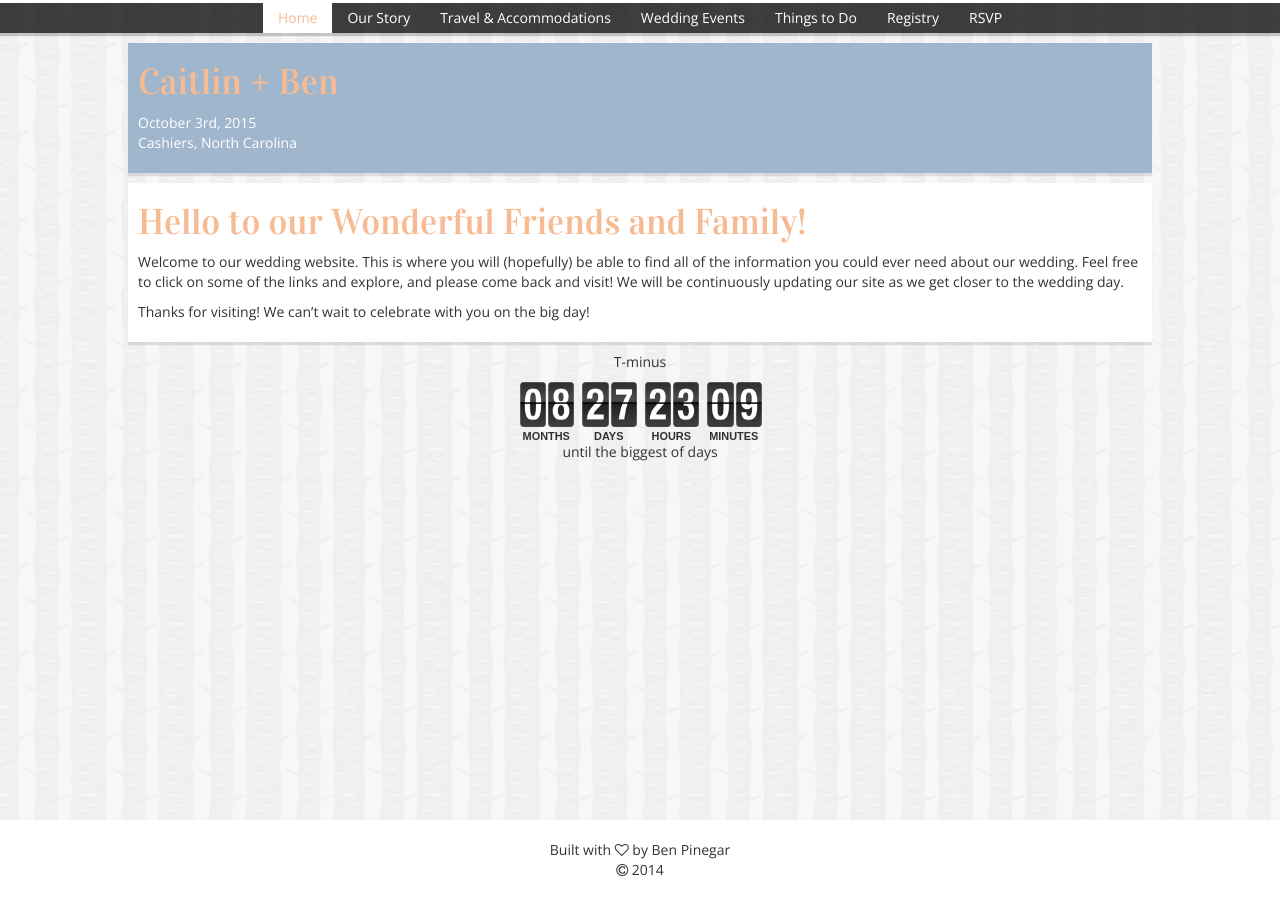
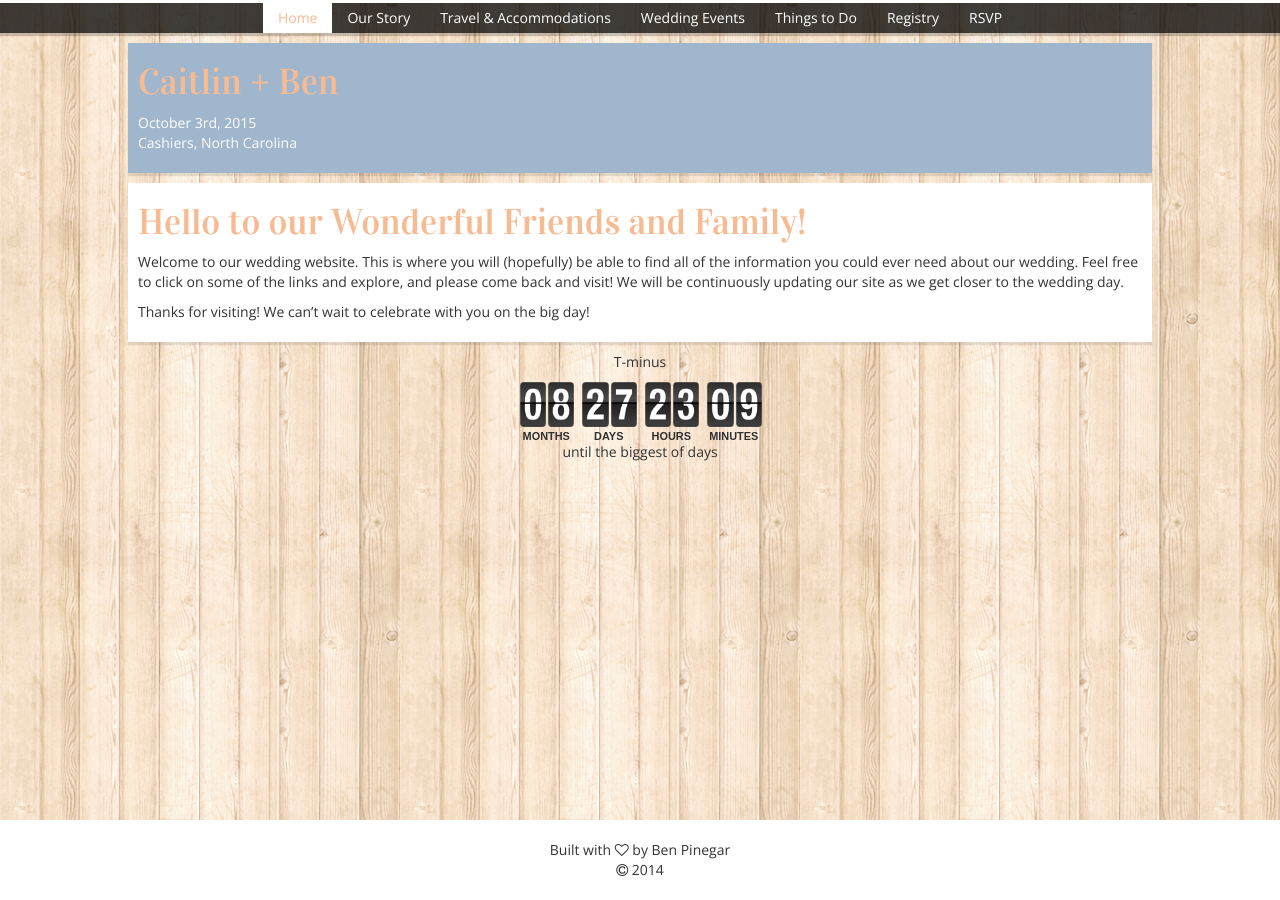
Before and after one commit to bpinegar/bpinegar.github.io, a Jekyll site: the page built from index.html, in a window 1280 px wide. Built offline with Jekyll 4.4.1, drawn with Linux system fonts in a browser that asks for light colours; nearby versions of some CDN libraries.

Commit message:
updating background to "tileable_wood.png"

```diff
--- a/_sass/_custom.scss
+++ b/_sass/_custom.scss
@@ -16,7 +16,7 @@ html {
 }
 body {
   background-color: $ltgrey;
-  background-image: url("/img/backgrounds/tree-bark-bg-transparent.png");
+  background-image: url("/img/backgrounds/tileable_wood.png");
   padding-top: 50px;
   margin-bottom: 130px;
   font-family: $sans-serif-font, sans-serif;
```
